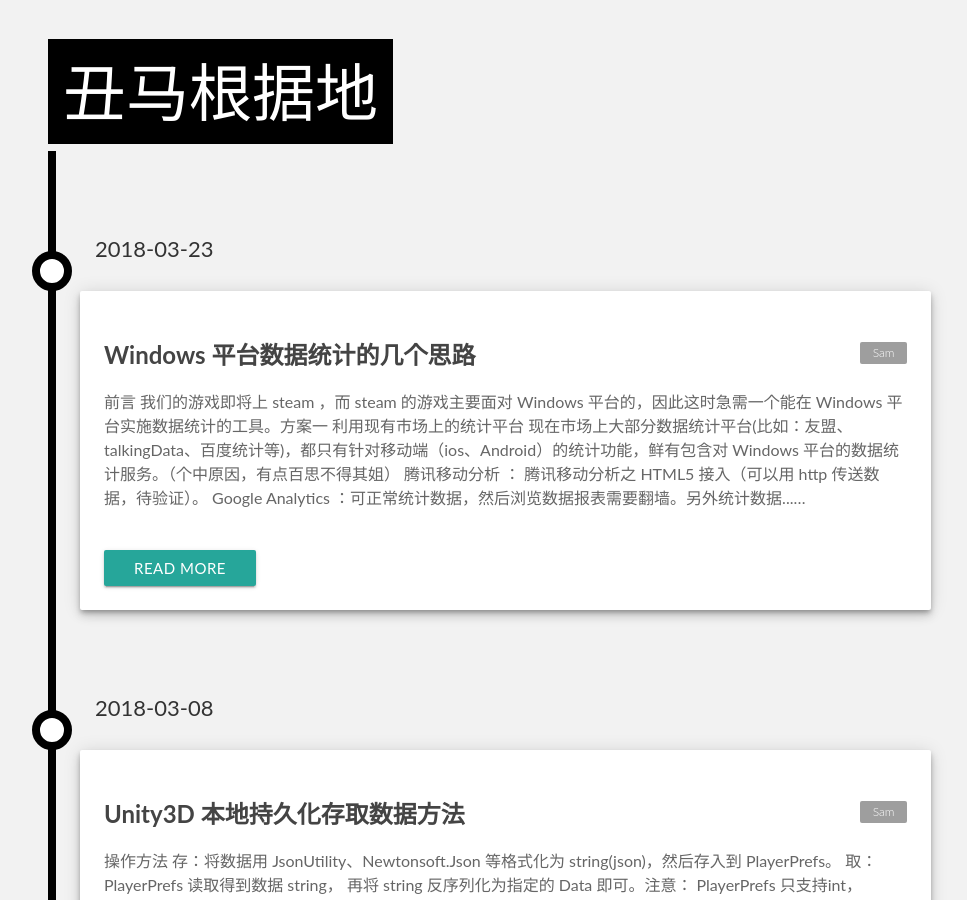
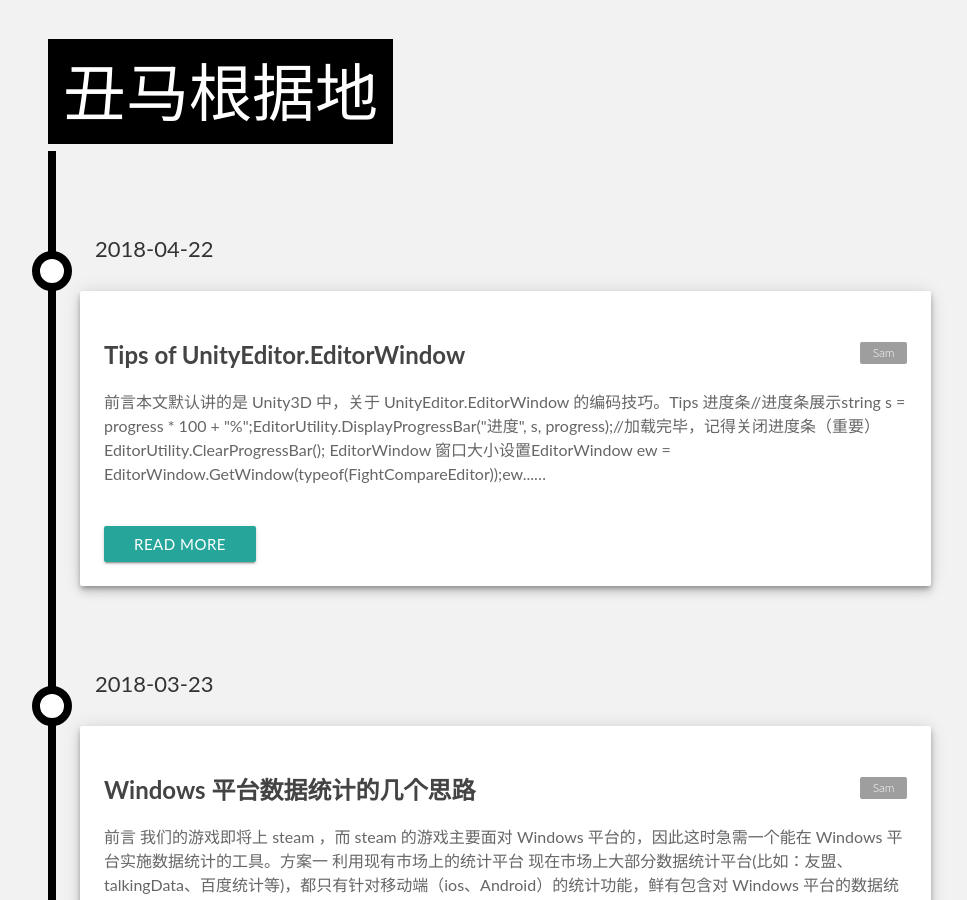
Before and after one commit to unicorn25/unicorn25.github.io, a Jekyll site: the page built from index.html, in a window 1280 px wide and 900 px high. Shown: the whole window, without its empty margins (157-1124 px from the left). Built offline with Jekyll 4.4.1, drawn with Linux system fonts in a browser that asks for light colours.

Commit message:
add: new post of "Tips-of-UnityEditor.EditorWindow"

````diff
--- /dev/null
+++ b/_steps/Tips-of-UnityEditor.EditorWindow.md
@@ -0,0 +1,103 @@
+---
+layout: post
+title: Tips of UnityEditor.EditorWindow
+date: 2018-4-22
+author: Sam
+---
+
+
+### 前言
+本文默认讲的是 Unity3D 中，关于 UnityEditor.EditorWindow 的编码技巧。
+
+---
+### Tips
+
+1. 进度条
+
+```
+//进度条展示
+string s = progress * 100 + "%";
+EditorUtility.DisplayProgressBar("进度", s, progress);
+
+//加载完毕，记得关闭进度条（重要）
+EditorUtility.ClearProgressBar();
+```
+
+2. EditorWindow 窗口大小设置
+
+```
+EditorWindow ew = EditorWindow.GetWindow(typeof(FightCompareEditor));
+ew.minSize = new Vector2(700, 900);
+ew.maxSize = new Vector2(800, 1000);
+```
+
+3. label字体颜色、字体大小设置
+
+```
+var _labelStyle = new GUIStyle(EditorStyles.label);
+_labelStyle.normal.textColor = Color.red;
+_labelStyle.fontSize = 20;
+
+GUILayout.Label("第一步", _labelStyle);
+```
+
+4. 画一条水平的虚线
+
+```
+void drawline(Color c)
+{
+    _colorStyle.normal.textColor = c;
+    int len = Screen.width / 6;
+
+    EditorGUILayout.BeginHorizontal();
+
+    for (int i = 0; i < len; i++)
+        GUILayout.Label("┅", _colorStyle);
+
+    EditorGUILayout.EndHorizontal();
+}
+```
+
+5. 异步日志打印
+
+```
+class Logger
+{
+    string _log = null;
+    uint _timeCount = 0;
+
+    Color _color = Color.black;
+    readonly GUIStyle _style = new GUIStyle(EditorStyles.boldLabel);
+
+    object _locker = new object();
+
+    /// <summary>
+    /// invoke in OnGUI
+    /// </summary>
+    public void showUILog()
+    {
+        if (_log != null)
+        {
+            _style.normal.textColor = _color;
+            GUILayout.Label(_log, _style);
+
+            if (_timeCount++ > 500) _log = null;
+        }
+    }
+
+    public void Log(string log)
+    {
+        Log(log, Color.black);
+    }
+
+    public void Log(string log, Color cc)
+    {
+        lock (_locker)
+        {
+            _log = log;
+            _color = cc;
+            _timeCount = 0;
+        }
+    }
+}
+```
````
Also changed, not shown: _steps/data-analytics-for-windows.md (+3 -3 lines).
